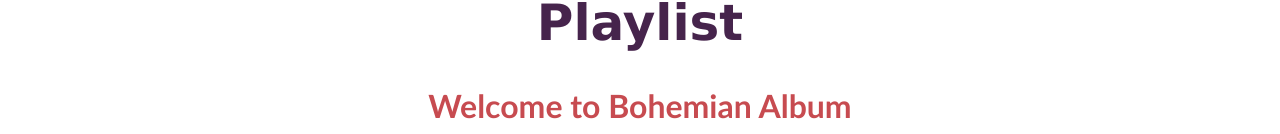
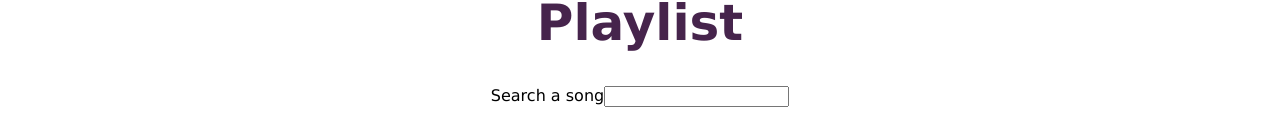
Before and after one commit to sibaranipratiwi/pratiwisibarani-gigih-repo, a React (Create React App) app in the folder modul-1-task-3/: page / in a window 1280 px wide. Shown: the part 159-293 px from the top of the page. Built offline with nearby package versions, Linux system fonts and the light colour scheme.

Commit message:
Updating Component Main.js

```diff
--- a/modul-1-task-3/src/components/main.js
+++ b/modul-1-task-3/src/components/main.js
@@ -1,8 +1,14 @@
 import data from "../data";
+import { useState } from "react";
 
 const Main = () => {
+  const [query, setQuery] = useState("");
   return (
     <div class="main">
+      <div>
+        <label>Search a song</label>
+        <input type="text" onChange={e => setQuery(e.target.value)}/>
+      </div>
       <h1 class="titleup">Welcome to Bohemian Album</h1>
       <div class="top">
         {data.map((dataalbum, albums) => {
```
